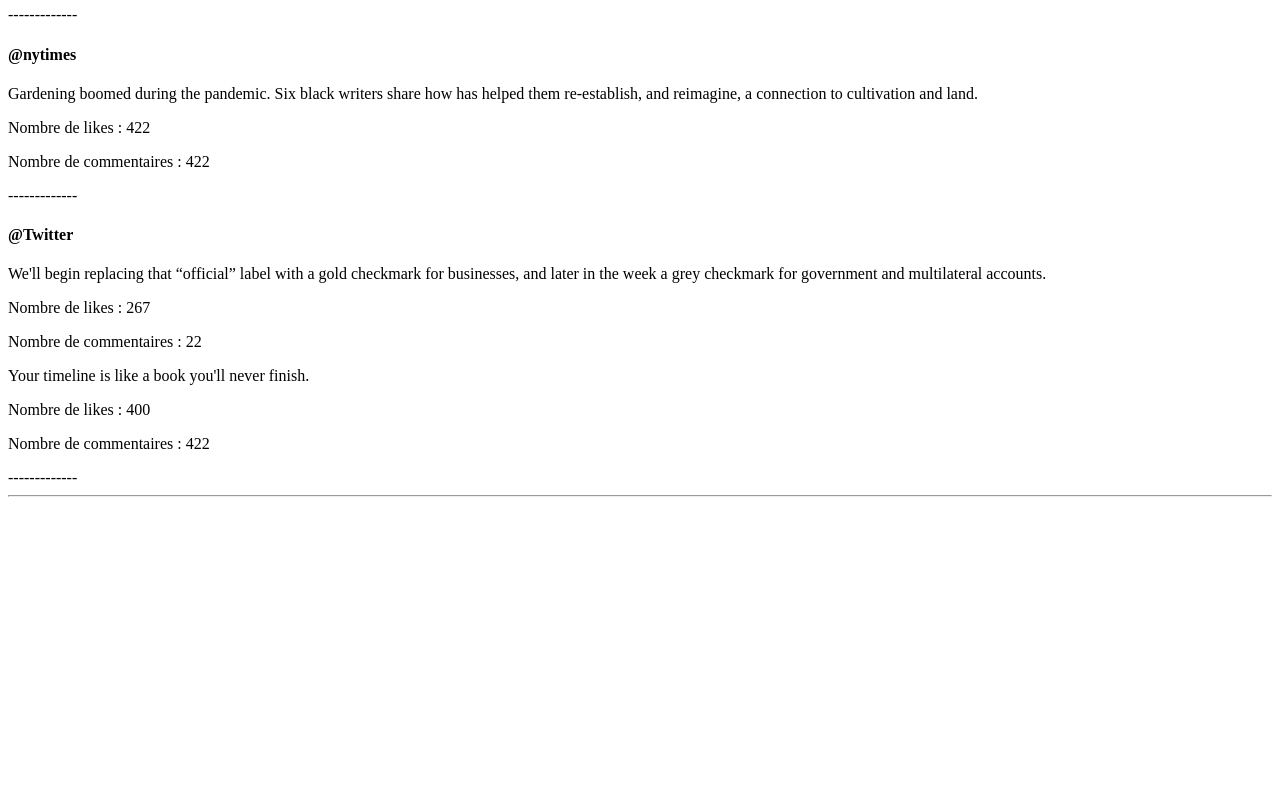
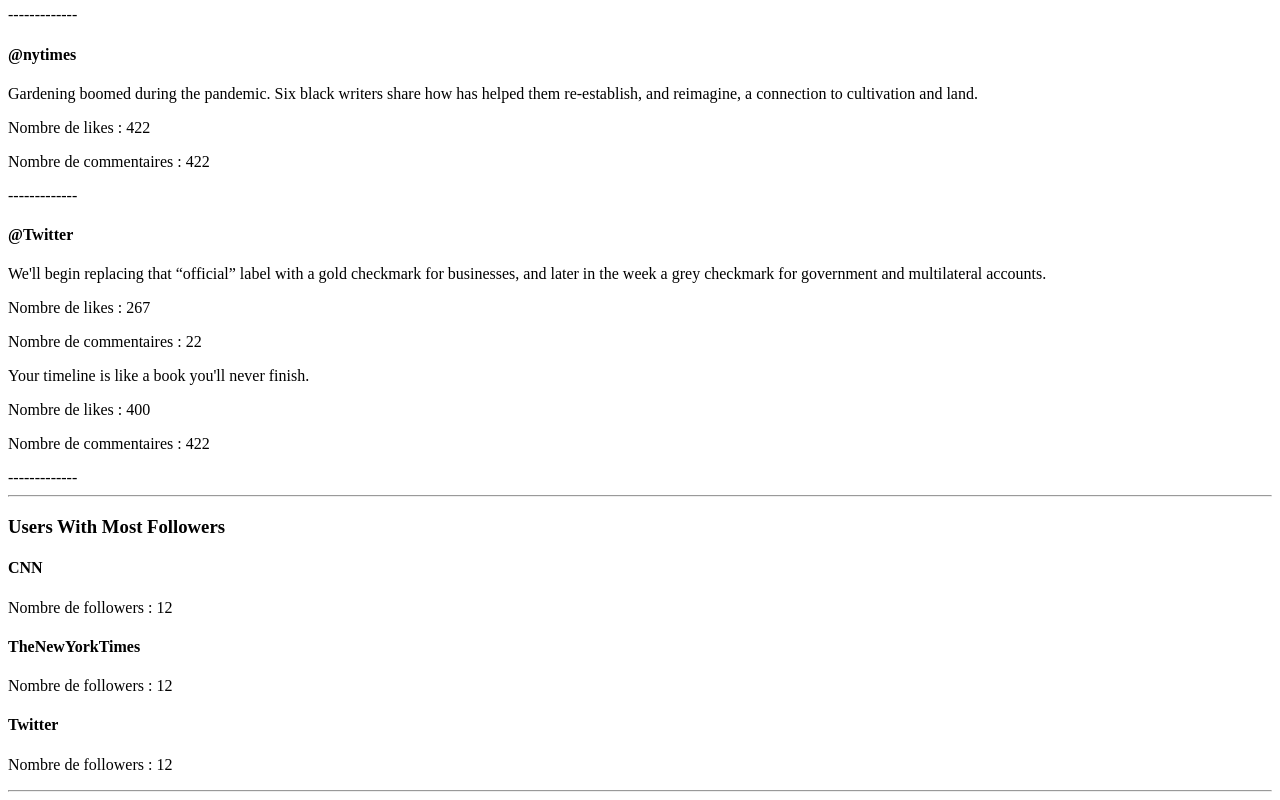
Before and after one commit to Hermacle/React-Object-Iteration, a React (Vite) app: page / in a window 1280 px wide. Shown: the part 1122-1922 px from the top of the page. Before the commit the page ends 1627 px from the top, so only its background shows below. Built offline with nearby package versions, Linux system fonts and the light colour scheme; the HTML template or start-up script is replaced by a standard one.

Commit message:
feat : Show users with the most followers

```diff
--- a/src/App.jsx
+++ b/src/App.jsx
@@ -3,6 +3,7 @@
 import SpecificUser from './components/SpecificUser';
 import AllProfiles from './components/AllProfiles';
 import TweetsWithCriteria from './components/TweetsWithCriteria';
+import UsersWithMostFollowers from './components/UsersWithMostFollowers';
 
 function App() {
   return (
@@ -28,6 +29,11 @@
         <h3>Tweets With Criteria</h3>
         <TweetsWithCriteria />
       </div><hr />
+      {/* Option 5: Afficher les utilisateurs avec le plus grand nombre de followers. */}
+      <div>
+        <h3>Users With Most Followers</h3>
+        <UsersWithMostFollowers />
+      </div><hr />
     </>
   );
 }
--- /dev/null
+++ b/src/components/UsersWithMostFollowers.jsx
@@ -0,0 +1,16 @@
+import usersData from "../data/usersData";
+
+// Option 5: Afficher les utilisateurs avec le plus grand nombre de followers.
+function UsersWithMostFollowers() {
+  return (
+    <div>
+      {Object.entries(usersData).sort(([, a], [, b]) => b.profile.followers - a.profile.followers).map(([username, userData]) => (
+        <div key={userData.profile.id}>
+          <h4>{username}</h4>
+          <p>Nombre de followers : {userData.profile.followers}</p>
+        </div>
+      ))}
+    </div>
+  )
+}
+export default UsersWithMostFollowers;
```
